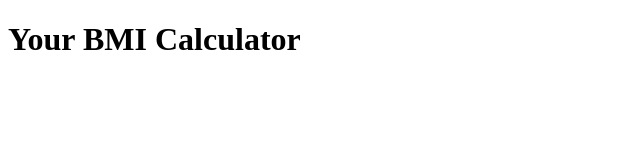
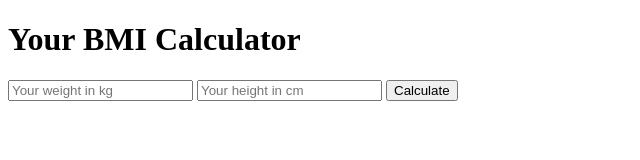
Before and after one commit to JaimeCrz/BMI_Calculator, a website: page src/index.html in a window 1280 px wide. Shown: the whole page, without its empty margins (0-640 px from the left). Drawn offline with Linux system fonts and the light colour scheme.

Commit message:
updated: Index.html//Added button + input //updated:Bmifeature.js // To check parameters

```diff
--- a/src/index.html
+++ b/src/index.html
@@ -8,5 +8,8 @@
 </head>
 <body>
     <h1>Your BMI Calculator</h1>
+    <input  type="text"  id="weight"  placeholder="Your weight in kg">
+    <input  type="text"  id="height"  placeholder="Your height in cm">
+    <button  id="Calculate">Calculate</button>
 </body>
 </html>
```
Also changed, not shown: cypress/integration/userCanCheckTheirBmi.feature.js (+7 -0 lines).
